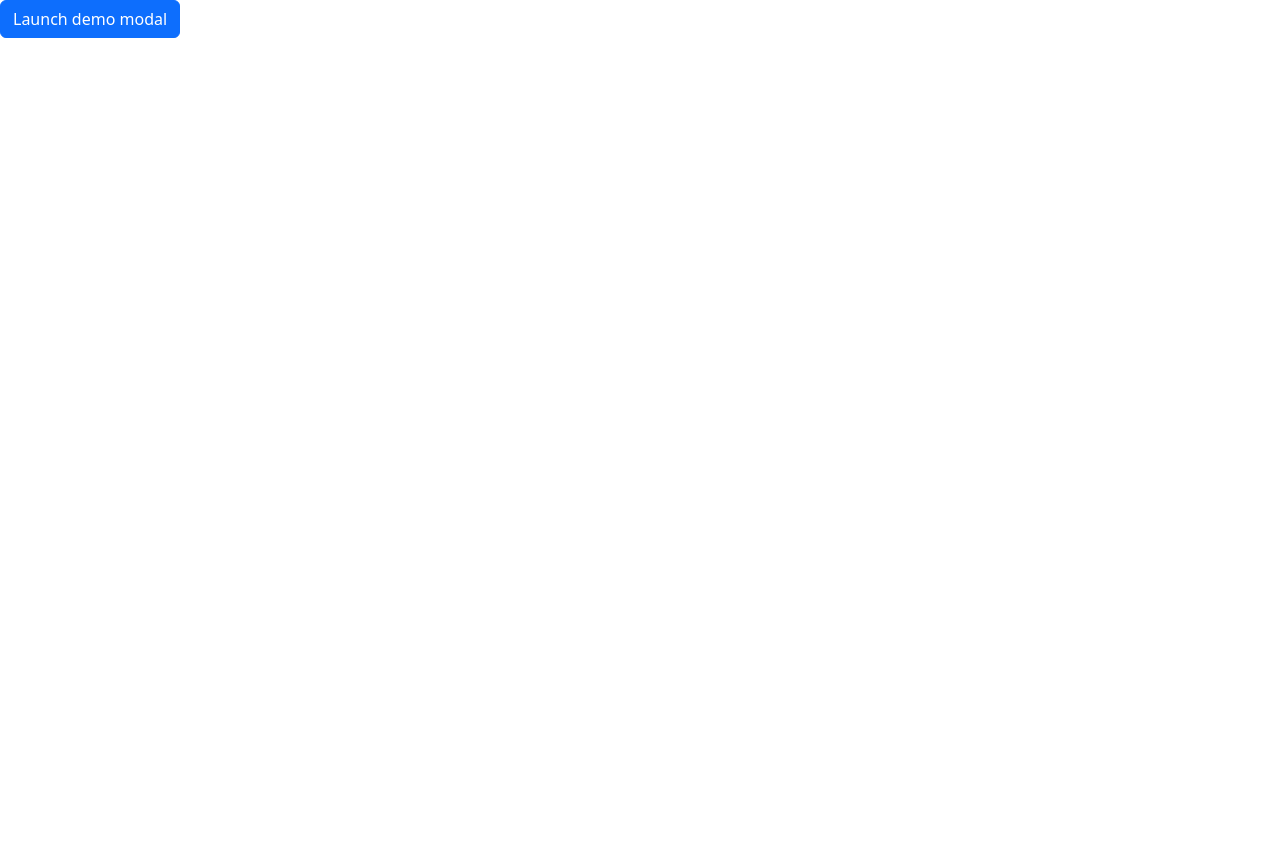
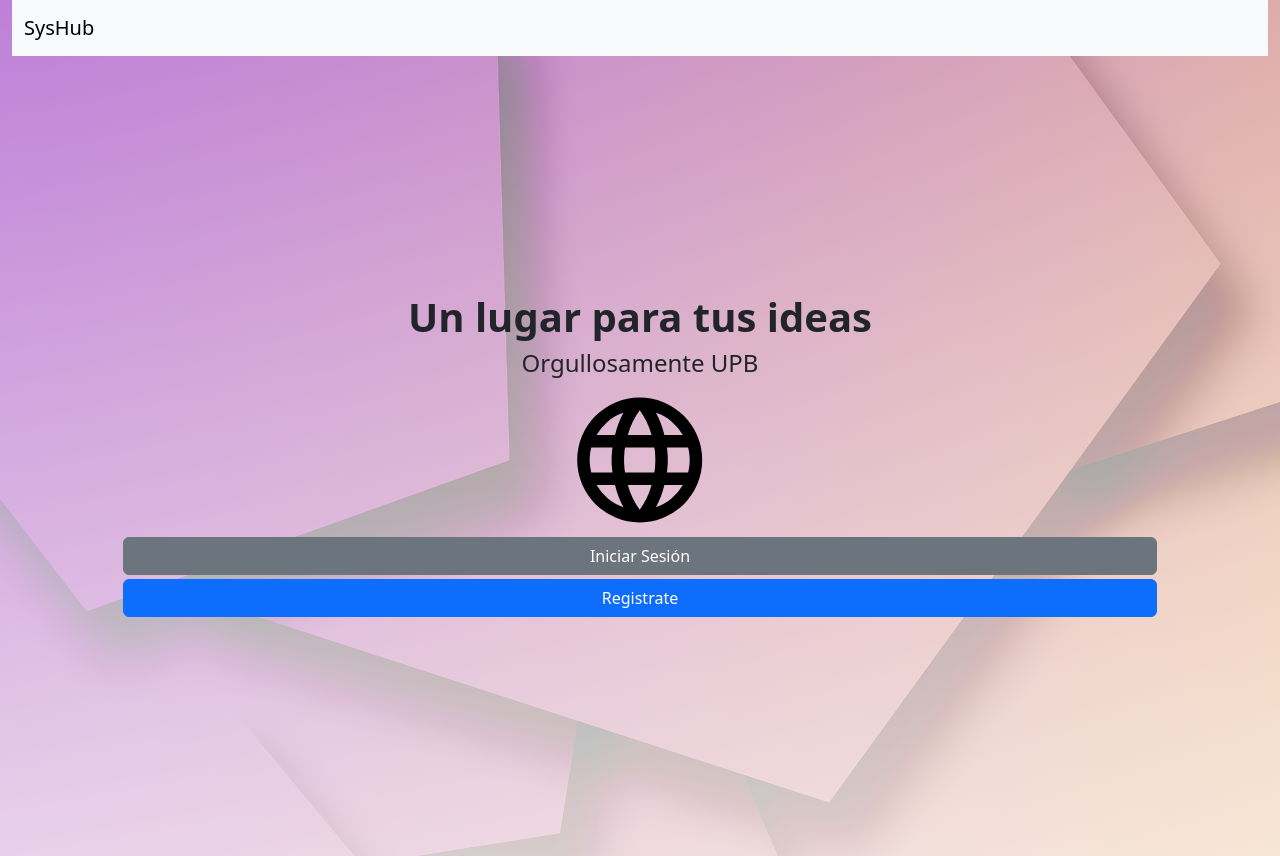
Before and after one commit to JDKdevStudio/NoJS_codefest_client, a website built with Vite: page src/index.html in a window 1280 px wide. Before the commit the page ends 800 px from the top, so only its background shows below. Built offline with nearby package versions, Linux system fonts and the light colour scheme.

Commit message:
Main Page

```diff
--- /dev/null
+++ b/src/assets/local/common.css
@@ -0,0 +1,5 @@
+body{
+    background: linear-gradient(rgba(255, 255, 255, 0.5), rgba(255, 255, 255, 0.8)),
+                url('../images/bgm_common.webp');
+    overflow-y: hidden;
+}
--- /dev/null
+++ b/src/assets/local/index.css
@@ -0,0 +1,17 @@
+.main-announcement{
+
+    border-radius: 5px;
+    text-align: center;
+    margin-top: -100px;
+    justify-content: center;
+}
+
+.main-announcement h1{
+    font-weight: bolder;
+}
+
+
+.main-announcement a{
+    margin: 2px;
+    width: 100%;
+}
--- /dev/null
+++ b/src/assets/local/login.css
@@ -0,0 +1,3 @@
+.login-container{
+    justify-content: center;
+}
--- a/src/index.html
+++ b/src/index.html
@@ -4,34 +4,29 @@
 <head>
   <meta charset="utf-8">
   <meta name="viewport" content="width=device-width, initial-scale=1">
-  <title>Bootstrap w/ Vite</title>
-  <script src="test-main.ts" type="module"></script>
+  <title>SysHub</title>
+  <link rel="stylesheet" href="./assets/css/bootstrap.scss">
+  <link rel="stylesheet" href="./assets/local/common.css">
+  <link rel="stylesheet" href="./assets/local/index.css">
 </head>
 
 <body>
-<!-- Button trigger modal -->
-<button type="button" class="btn btn-primary" data-bs-toggle="modal" data-bs-target="#exampleModal">
-  Launch demo modal
-</button>
+  <header>
+    <div id="nav-insert"></div>
+  </header>
 
-<!-- Modal -->
-<div class="modal fade" id="exampleModal" tabindex="-1" aria-labelledby="exampleModalLabel" aria-hidden="true">
-  <div class="modal-dialog">
-    <div class="modal-content">
-      <div class="modal-header">
-        <h1 class="modal-title fs-5" id="exampleModalLabel">Modal title</h1>
-        <button type="button" class="btn-close" data-bs-dismiss="modal" aria-label="Close"></button>
-      </div>
-      <div class="modal-body">
-        ...
-      </div>
-      <div class="modal-footer">
-        <button type="button" class="btn btn-secondary" data-bs-dismiss="modal">Close</button>
-        <button type="button" class="btn btn-primary">Save changes</button>
+  <main>
+    <div class="container  vh-100  d-flex justify-content-center align-items-center">
+      <div class="row main-announcement">
+        <h1>Un lugar para tus ideas</h1>
+        <h4>Orgullosamente UPB</h4>
+        <svg xmlns="http://www.w3.org/2000/svg" height="150" viewBox="0 -960 960 960" width="24"><path d="M480-80q-82 0-155-31.5t-127.5-86Q143-252 111.5-325T80-480q0-83 31.5-155.5t86-127Q252-817 325-848.5T480-880q83 0 155.5 31.5t127 86q54.5 54.5 86 127T880-480q0 82-31.5 155t-86 127.5q-54.5 54.5-127 86T480-80Zm0-82q26-36 45-75t31-83H404q12 44 31 83t45 75Zm-104-16q-18-33-31.5-68.5T322-320H204q29 50 72.5 87t99.5 55Zm208 0q56-18 99.5-55t72.5-87H638q-9 38-22.5 73.5T584-178ZM170-400h136q-3-20-4.5-39.5T300-480q0-21 1.5-40.5T306-560H170q-5 20-7.5 39.5T160-480q0 21 2.5 40.5T170-400Zm216 0h188q3-20 4.5-39.5T580-480q0-21-1.5-40.5T574-560H386q-3 20-4.5 39.5T380-480q0 21 1.5 40.5T386-400Zm268 0h136q5-20 7.5-39.5T800-480q0-21-2.5-40.5T790-560H654q3 20 4.5 39.5T660-480q0 21-1.5 40.5T654-400Zm-16-240h118q-29-50-72.5-87T584-782q18 33 31.5 68.5T638-640Zm-234 0h152q-12-44-31-83t-45-75q-26 36-45 75t-31 83Zm-200 0h118q9-38 22.5-73.5T376-782q-56 18-99.5 55T204-640Z"/></svg>
+        <a type="button" class="btn btn-secondary" href="./pages/login.html">Iniciar Sesión</a>
+        <a type="button" class="btn btn-primary" href="./pages/login.html">Registrate</a>
       </div>
     </div>
-  </div>
-</div>
+  </main>
+
+  <script src="./utils/pageCommonInit.ts" type="module"></script>
 </body>
-
 </html>
--- /dev/null
+++ b/src/layouts/navbar.html
@@ -0,0 +1,7 @@
+<div class="container-fluid">
+    <nav class="navbar navbar-expand-lg bg-body-tertiary">
+      <div class="container-fluid">
+        <a class="navbar-brand" href="#">SysHub</a>
+      </div>
+    </nav>
+  </div>
--- /dev/null
+++ b/src/utils/pageCommonInit.ts
@@ -0,0 +1,6 @@
+import $ from "jquery";
+
+//1.Cargar la NavBar
+window.onload = function(){
+    $("#nav-insert").load("../layouts/navbar.html");
+}
```
Also changed, not shown: src/pages/login.html (added, +49 -0 lines), src/assets/images/bgm_common.png (added), src/assets/images/bgm_common.webp (added).
